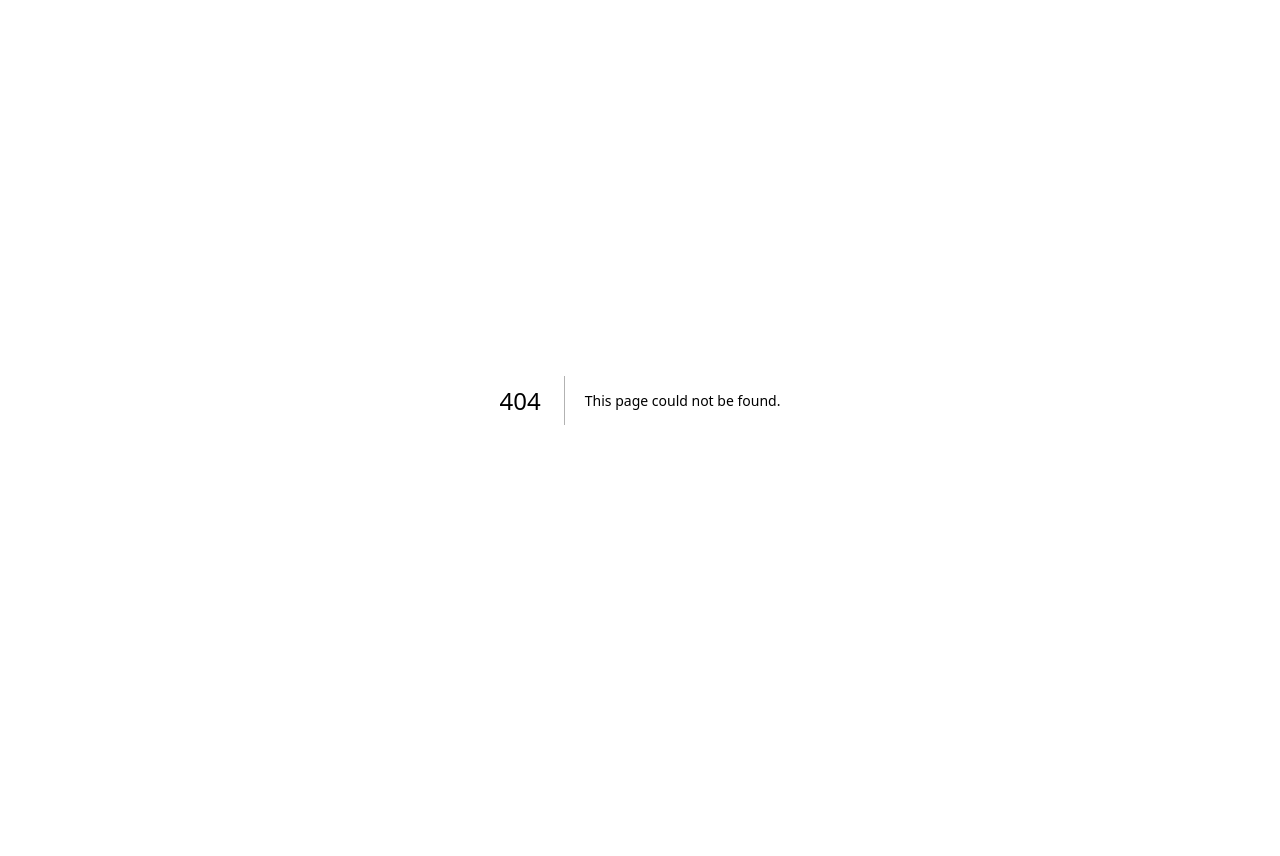
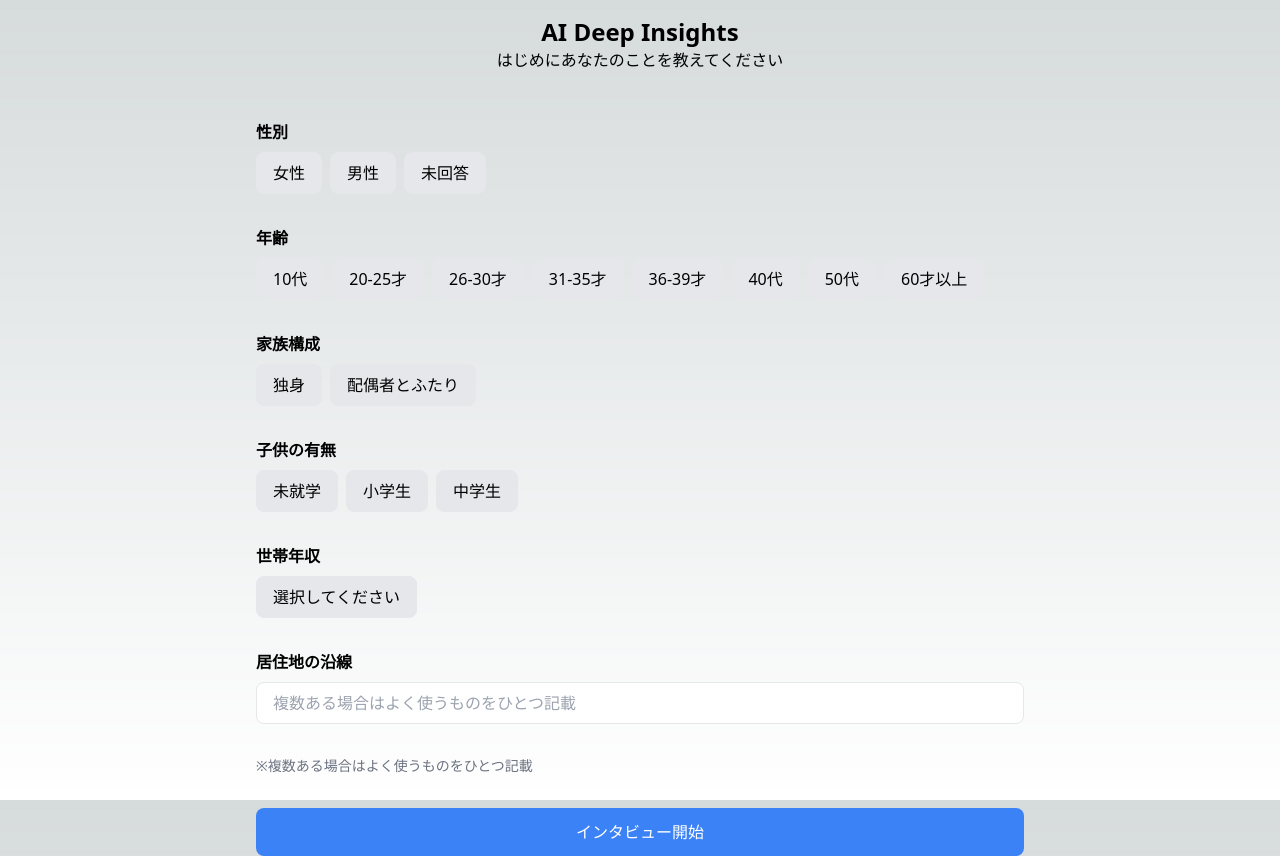
Before and after one commit to hoshi-masayuki/bedrock-chat, a Next.js app: page /select in a window 1280 px wide. Before the commit this address had no page. Before the commit the page ends 800 px from the top, so only its background shows below. Built offline with nearby package versions, Linux system fonts and the light colour scheme.

Commit message:
インタビュー前の選択画面作成

```diff
--- /dev/null
+++ b/app/select/page.tsx
@@ -0,0 +1,216 @@
+"use client"
+
+import { useState} from "react"
+
+
+interface Person {
+  Gender : string;
+  AgeGroup : string;
+  FamilyStructure : string;
+  Children  : string;
+}
+
+type Gender = "女性" | "男性" | "未回答";
+type AgeGroup =
+  | "～19歳"
+  | "20歳～24歳"
+  | "25歳～29歳"
+  | "30歳～34歳"
+  | "35歳～39歳"
+  | "40歳～49歳"
+  | "50歳～59歳"
+  | "60歳～";
+type FamilyStructure = "独身" | "配偶者とふたり";
+type Children = "未就学" | "小学生" | "中学生";
+type IncomeGroup =
+  | "200万円未満"
+  | "200万円以上400万円未満"
+  | "400万円以上600万円未満"
+  | "600万円以上800万円未満"
+  | "800万円以上1000万円未満"
+  | "1000万円以上1200万円未満"
+  | "1200万円以上1500万円未満"
+  | "1500万円以上2000万円未満"
+  | "2000万円以上"
+  | "わからない"
+  | "答えたくない";
+
+export default function Home() {
+  const [selectedGender, setSelectedGender] = useState<Gender | null>(null);
+  const [selectedAge, setSelectedAge] = useState<AgeGroup | null>(null);
+  const [selectedFamily, setSelectedFamily] = useState<FamilyStructure | null>(
+    null
+  );
+  const [selectedChildren, setSelectedChildren] = useState<Children | null>(
+    null
+  );
+  const [selectedIncome, setSelectedIncome] = useState<IncomeGroup | null>(null);
+  const [station, setStation] = useState<string>("");
+   const [showIncomeDropdown, setShowIncomeDropdown] = useState<boolean>(false); // ドロップダウンの表示・非表示を管理
+
+
+   const handleStartInterview = () => {
+    const interviewData = {
+      gender: selectedGender,
+      age: selectedAge,
+      familyStructure: selectedFamily,
+      children: selectedChildren,
+      income: selectedIncome,
+      station: station,
+    };
+
+    // JSON 形式で localStorage に保存
+    localStorage.setItem("interviewData", JSON.stringify(interviewData));
+
+    const url = "/"
+    location.href = url
+  };
+
+  return (
+    <div className="h-screen flex flex-col gap-4">
+      <header className="p-4 grid place-items-center">
+        <h1 className="text-2xl font-semibold">AI Deep Insights</h1>
+        <p className="text-center mb-4">はじめにあなたのことを教えてください</p>
+      </header>
+
+      <div className="mb-4">
+        <label className="block font-semibold mb-2">性別</label>
+        <div className="flex gap-2 flex-wrap">
+          {["女性", "男性", "未回答"].map((gender) => (
+            <button
+              key={gender}
+              className={`px-4 py-2 rounded-lg border ${
+                selectedGender === gender
+                  ? "bg-blue-500 text-white"
+                  : "bg-gray-200"
+              }`}
+              onClick={() => setSelectedGender(gender as Gender)}
+            >
+              {gender}
+            </button>
+          ))}
+        </div>
+      </div>
+
+       <div className="mb-4">
+        <label className="block font-semibold mb-2">年齢</label>
+        <div className="flex gap-2 flex-wrap">
+          {[
+            "10代",
+            "20-25才",
+            "26-30才",
+            "31-35才",
+            "36-39才",
+            "40代",
+            "50代",
+            "60才以上",
+          ].map((age) => (
+            <button
+              key={age}
+              className={`px-4 py-2 rounded-lg border ${
+                selectedAge === age ? "bg-blue-500 text-white" : "bg-gray-200"
+              }`}
+              onClick={() => setSelectedAge(age as AgeGroup)}
+            >
+              {age}
+            </button>
+          ))}
+        </div>
+        </div>
+
+        <div className="mb-4">
+          <label className="block font-semibold mb-2">家族構成</label>
+          <div className="flex gap-2">
+            {["独身", "配偶者とふたり"].map((family) => (
+              <button
+                key={family}
+                className={`px-4 py-2 rounded-lg border ${
+                  selectedFamily === family
+                    ? "bg-blue-500 text-white"
+                    : "bg-gray-200"
+                }`}
+                onClick={() => setSelectedFamily(family as FamilyStructure)}
+              >
+                {family}
+              </button>
+            ))}
+          </div>
+        </div>
+
+        {/* 子供の有無 */}
+        <div className="mb-4">
+          <label className="block font-semibold mb-2">子供の有無</label>
+          <div className="flex gap-2">
+            {["未就学", "小学生", "中学生"].map((children) => (
+              <button
+                key={children}
+                className={`px-4 py-2 rounded-lg border ${
+                  selectedChildren === children
+                    ? "bg-blue-500 text-white"
+                    : "bg-gray-200"
+                }`}
+                onClick={() => setSelectedChildren(children as Children)}
+              >
+                {children}
+              </button>
+            ))}
+          </div>
+        </div>
+         {/* 世帯年収 (ドロップダウン) */}
+        <div className="mb-4 relative">
+          <label className="block font-semibold mb-2">世帯年収</label>
+          <button
+            className="flex gap-2t px-4 py-2 rounded-lg border bg-gray-200"
+            onClick={() => setShowIncomeDropdown(!showIncomeDropdown)}
+          >
+            {selectedIncome ? selectedIncome : "選択してください"}
+          </button>
+          {showIncomeDropdown && (
+            <ul className="absolute left-0 w-full bg-white border mt-2 z-10 rounded-lg shadow-lg">
+              {[
+                "200万円未満",
+                "200万円以上400万円未満",
+                "400万円以上600万円未満",
+                "600万円以上800万円未満",
+                "800万円以上1000万円未満",
+                "1000万円以上1200万円未満",
+                "1200万円以上1500万円未満",
+                "1500万円以上2000万円未満",
+                "2000万円以上",
+                "わからない",
+                "答えたくない",
+              ].map((income) => (
+                <li
+                  key={income}
+                  className="px-4 py-2 hover:bg-blue-500 hover:text-white cursor-pointer"
+                  onClick={() => {
+                    setSelectedIncome(income as IncomeGroup);
+                    setShowIncomeDropdown(false); // ドロップダウンを閉じる
+                  }}
+                >
+                  {income}
+                </li>
+              ))}
+            </ul>
+          )}
+        </div>
+        <div className="mb-4">
+          <label className="block font-semibold mb-2">居住地の沿線</label>
+          <input
+            type="text"
+            className="w-full px-4 py-2 border rounded-lg"
+            placeholder="複数ある場合はよく使うものをひとつ記載"
+            value={station}
+            onChange={(e) => setStation(e.target.value)}
+          />
+        </div>
+        <p className="text-sm text-gray-500 mb-4">
+          ※複数ある場合はよく使うものをひとつ記載
+        </p>
+
+        <button onClick={handleStartInterview} className="px-6 py-3 bg-blue-500 text-white rounded-lg hover:bg-blue-600">
+          インタビュー開始
+        </button>
+    </div>
+  )
+}
```
